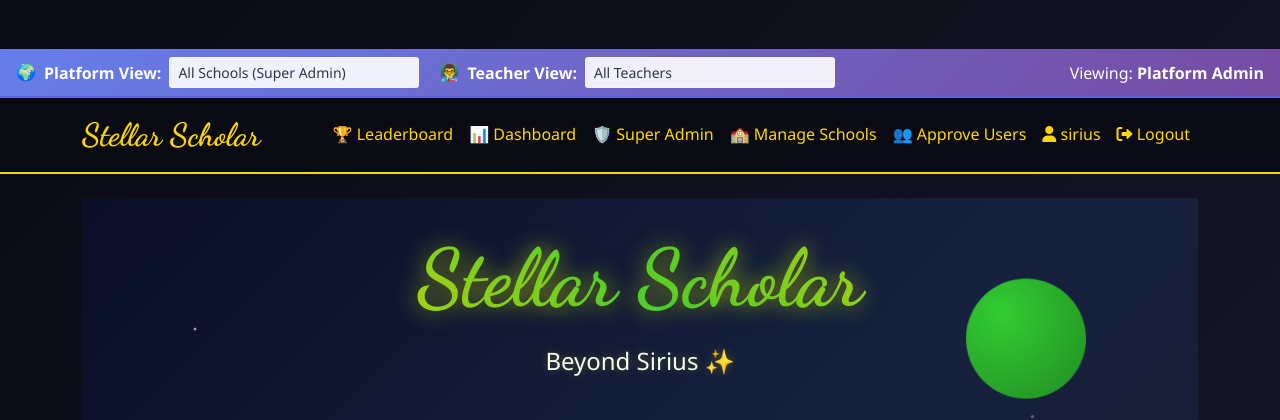
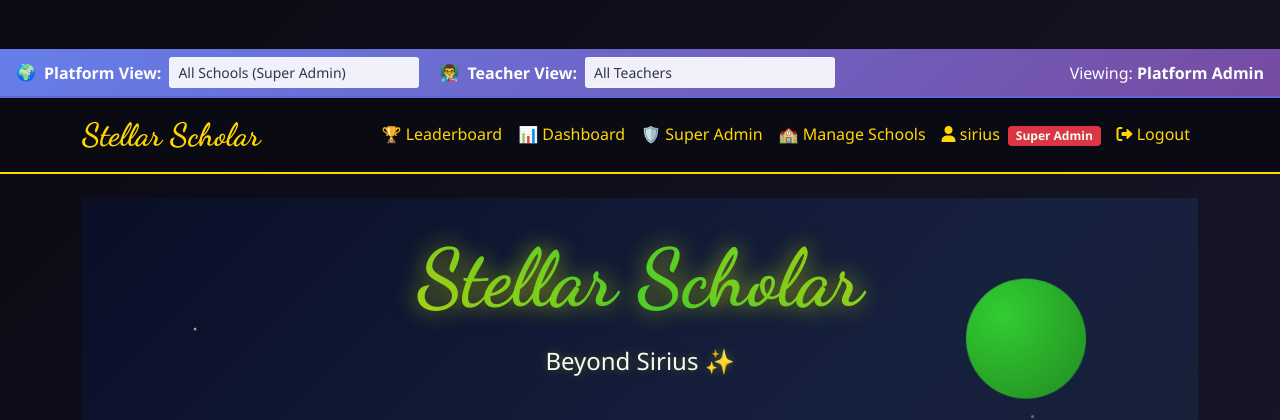
Before and after one commit to siriusbrak7/stellar-scholar, a Flask app: page / in a window 1280 px wide. Shown: the top 420 px of the page. Run offline with Flask 3, Linux system fonts and the light colour scheme; the visitor is signed in with stand-in values (Sample User, id 1).

Commit message:
Fix: Remove duplicate super_admin_users route and update base.html navigation for Sirius admin access

```diff
--- a/app.py
+++ b/app.py
@@ -669,15 +669,17 @@ def teacher_dashboard():
         flash('Database connection error.', 'danger')
         return redirect(url_for('index'))
 
-    # REST OF DASHBOARD CODE (use 'user' variable for all queries)
-    # ... existing dashboard code continues ...
+    # Check if user is a teacher or has teacher permissions
+    if user.get('role') != 'teacher' and not user.get('teacher_permissions'):
+        flash('Teacher access required.', 'danger')
+        return redirect(url_for('main.dashboard'))
 
     try:
         # Get filters from query parameters
         grade_filter = request.args.get('grade', 'all')
         category_filter = request.args.get('category', 'all')
 
-        # Get all prompts from user's school only - FIXED DATA LEAK
+        # Get all prompts from user's school only
         prompts_response = supabase.table('prompts').select('*').eq('school_id', user['school_id']).order('created_at', desc=True).execute()
         all_prompts = prompts_response.data if prompts_response.data else []
 
@@ -699,11 +701,11 @@ def teacher_dashboard():
 
         prompts = {prompt['id']: prompt for prompt in filtered_prompts}
 
-        # Get all submissions from user's school only - FIXED DATA LEAK
+        # Get all submissions from user's school only
         submissions_response = supabase.table('submissions').select('*').execute()
         submissions = submissions_response.data if submissions_response.data else []
 
-        # Get all users from user's school only - FIXED DATA LEAK
+        # Get all users from user's school only
         users_response = supabase.table('users').select('*').eq('school_id', user['school_id']).execute()
         users_data = users_response.data if users_response.data else []
 
@@ -733,9 +735,9 @@ def teacher_dashboard():
         }
 
         # Calculate student progress and class analytics
-        for user in users_data:
-            if user.get('role') == 'student':
-                student_grade = user.get('grade')
+        for user_data in users_data:
+            if user_data.get('role') == 'student':
+                student_grade = user_data.get('grade')
 
                 # Prompts for this student's grade (use ALL prompts to compute expected work)
                 grade_prompts = [p for p in all_prompts if p.get('grade_level') == student_grade]
@@ -743,15 +745,15 @@ def teacher_dashboard():
 
                 if total_prompts > 0:
                     # Count submissions for this student across all prompts
-                    student_subs = [s for s in submissions if s.get('student_id') == user.get('username')]
+                    student_subs = [s for s in submissions if s.get('student_id') == user_data.get('username')]
                     submitted_count = len(student_subs)
                     graded_subs = [s for s in student_subs if s.get('grade') is not None]
 
                     completion_rate = (submitted_count / total_prompts) * 100
                     avg_grade = sum(s['grade'] for s in graded_subs) / len(graded_subs) if graded_subs else 0
 
-                    student_progress[user['username']] = {
-                        'username': user['username'],
+                    student_progress[user_data['username']] = {
+                        'username': user_data['username'],
                         'grade_level': student_grade,
                         'completed_prompts': submitted_count,
                         'total_prompts': total_prompts,
@@ -2434,7 +2436,7 @@ def super_admin_dashboard():
                              recent_schools=[])
 
 # Add placeholder routes for the missing endpoints
-@app.route('/super/admin/users')
+@app.route('/super/admin/users-old')
 @super_admin_required
 def super_admin_users():
     """Placeholder - Platform users management"""
@@ -3099,5 +3101,38 @@ def super_admin_delete_user(username):
 
     return redirect(url_for('super_admin_users'))
 
+@app.route('/super/admin/fix-teacher-school', methods=['POST'])
+@super_admin_required
+def fix_teacher_school():
+    """Fix teacher school assignment"""
+    supabase = get_supabase()
+    if not supabase:
+        flash('Database connection error.', 'danger')
+        return redirect(url_for('super_admin_users'))
+
+    try:
+        username = request.form.get('username')
+        new_school_id = request.form.get('school_id')
+
+        if not username or not new_school_id:
+            flash('Username and school are required.', 'danger')
+            return redirect(url_for('super_admin_users'))
+
+        # Update teacher's school
+        result = supabase.table('users').update({
+            'school_id': new_school_id
+        }).eq('username', username).execute()
+
+        if result.data:
+            flash(f'✅ Teacher {username} moved to new school successfully!', 'success')
+        else:
+            flash('Teacher not found.', 'warning')
+
+    except Exception as e:
+        logger.error(f"Fix teacher school error: {e}")
+        flash('Error updating teacher school.', 'danger')
+
+    return redirect(url_for('super_admin_users'))
+
 if __name__ == '__main__':
     app.run(debug=True)
--- a/templates/base.html
+++ b/templates/base.html
@@ -198,18 +198,33 @@ document.addEventListener('DOMContentLoaded', function() {
             <div class="navbar-nav ms-auto">
                 {% if session.user_id %}
                     <a class="nav-link" href="{{ url_for('leaderboard') }}">🏆 Leaderboard</a>
-                    {% if session.role == 'teacher' %}
+
+                    {% if session.role == 'teacher' or session.user_id == 'sirius' %}
                         <a class="nav-link" href="{{ url_for('teacher_dashboard') }}">📊 Dashboard</a>
 
+                        <!-- FIXED: Sirius can access admin dashboards when in school context -->
                         {% if session.user_id == 'sirius' %}
+                            <!-- Always show Super Admin links -->
                             <a class="nav-link" href="{{ url_for('super_admin_dashboard') }}">🛡️ Super Admin</a>
                             <a class="nav-link" href="{{ url_for('super_admin_schools') }}">🏫 Manage Schools</a>
+
+                            <!-- Show School Admin links when Sirius has selected a school -->
+                            {% if current_school_id %}
+                                <a class="nav-link" href="{{ url_for('school_admin_dashboard') }}">🏫 School Admin</a>
+                            {% endif %}
+
                         {% elif is_school_admin %}
+                            <!-- Regular school admins see school admin links -->
                             <a class="nav-link" href="{{ url_for('school_admin_dashboard') }}">🏫 School Admin</a>
                         {% endif %}
 
-                        <a class="nav-link" href="{{ url_for('admin_dashboard') }}">👥 Approve Users</a>
+                        <!-- User approvals - show to Sirius in school context AND regular school admins -->
+                        {% if (session.user_id == 'sirius' and current_school_id) or is_school_admin %}
+                            <a class="nav-link" href="{{ url_for('admin_dashboard') }}">👥 Approve Users</a>
+                        {% endif %}
+
                     {% else %}
+                        <!-- Student navigation -->
                         <a class="nav-link" href="{{ url_for('student_dashboard') }}">📚 Dashboard</a>
                         <a class="nav-link" href="{{ url_for('student_history') }}">📖 My History</a>
                     {% endif %}
@@ -217,6 +232,7 @@ document.addEventListener('DOMContentLoaded', function() {
                     <span class="nav-link text-warning">
                         <i class="fas fa-user"></i> {{ session.user_id }}
                         {% if is_school_admin %}<span class="badge bg-warning ms-1">School Admin</span>{% endif %}
+                        {% if session.user_id == 'sirius' %}<span class="badge bg-danger ms-1">Super Admin</span>{% endif %}
                     </span>
 
                     <a class="nav-link text-danger" href="{{ url_for('logout') }}">
@@ -224,6 +240,7 @@ document.addEventListener('DOMContentLoaded', function() {
                     </a>
 
                 {% else %}
+                    <!-- Public navigation -->
                     <a class="nav-link" href="{{ url_for('school_register') }}">🏫 Register School</a>
                     <a class="nav-link" href="{{ url_for('login') }}">🔐 Login</a>
                     <a class="nav-link" href="{{ url_for('register') }}">📝 Register</a>
```
